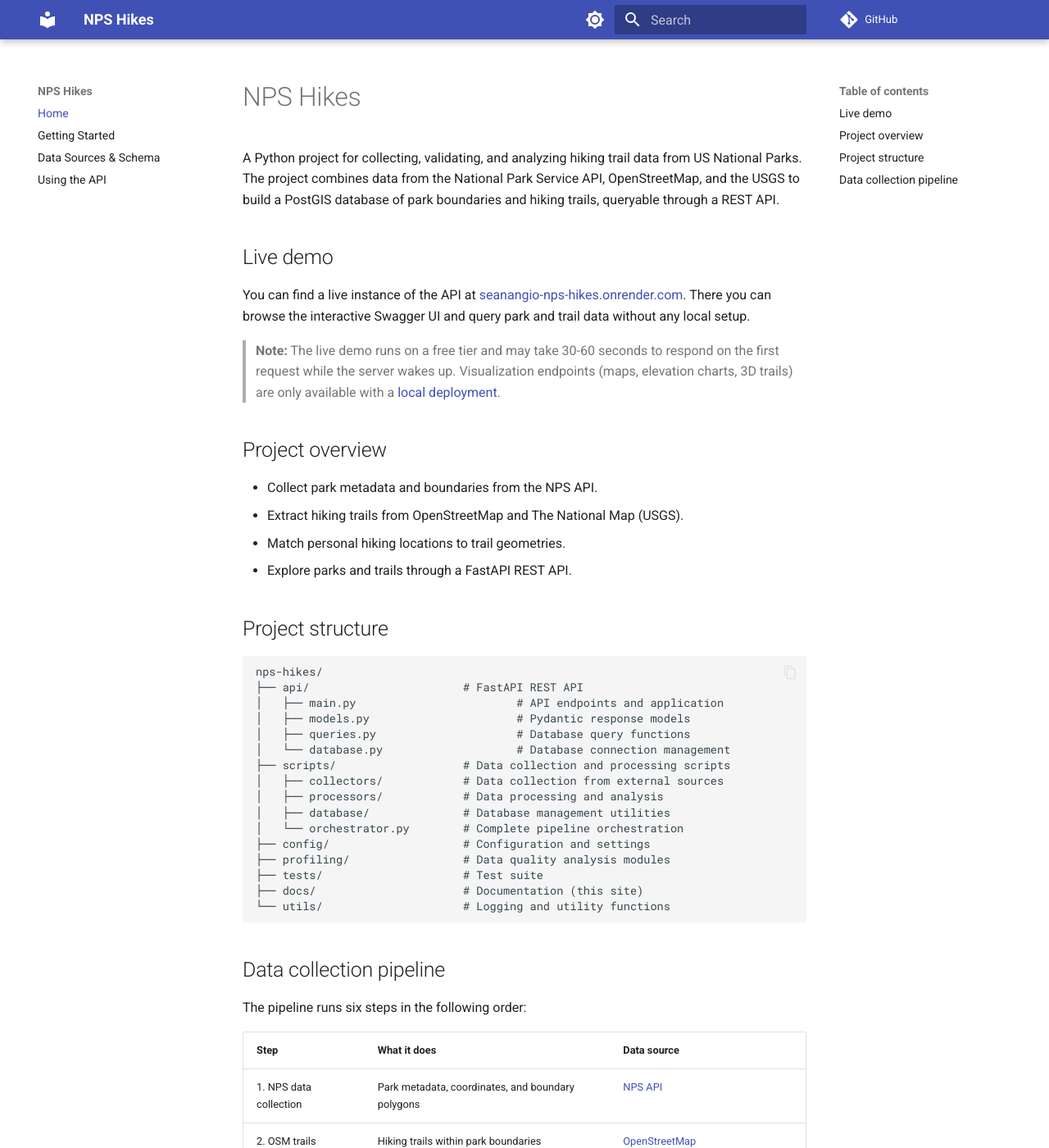
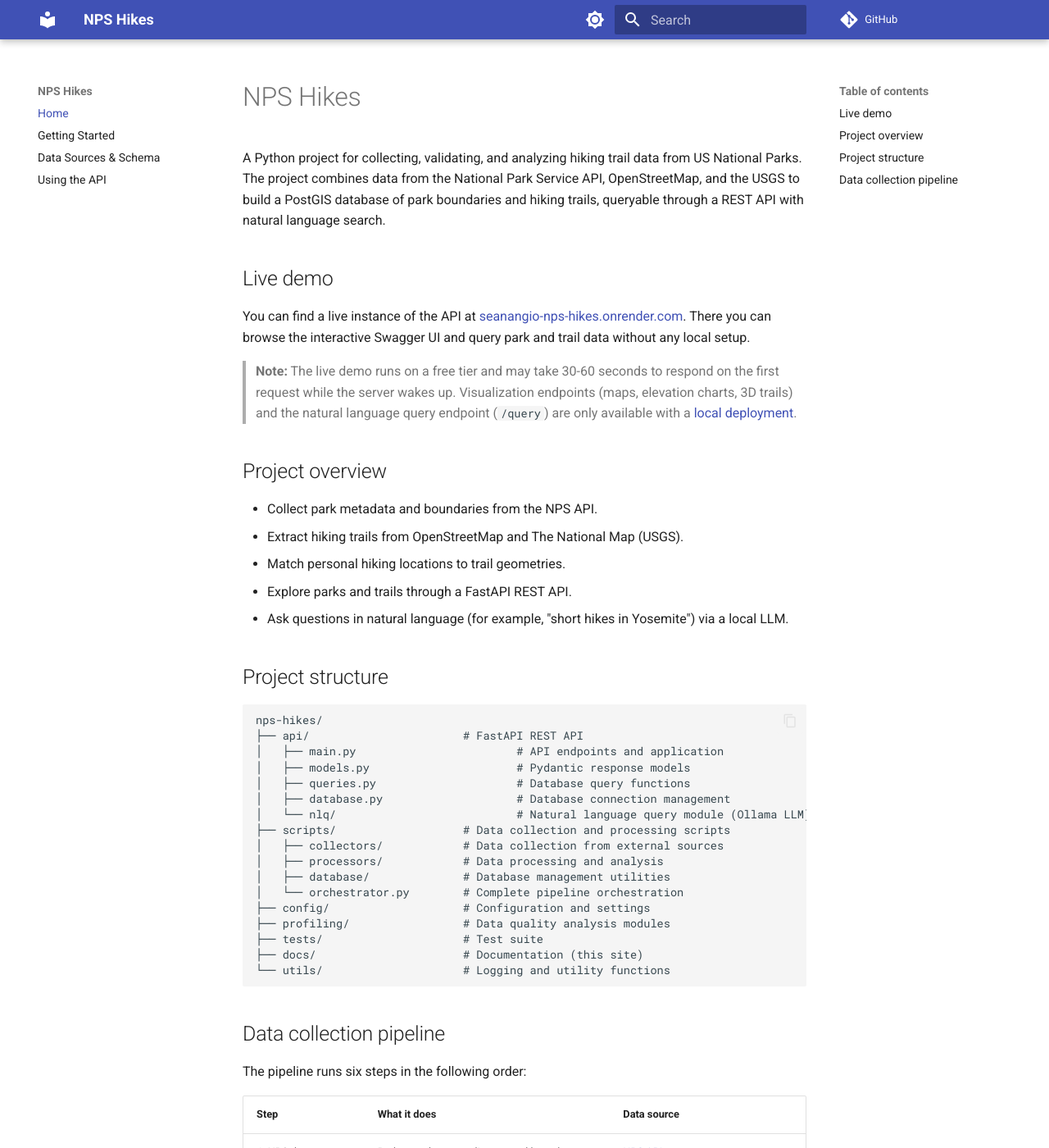
Before and after one commit to seanangio/nps-hikes, an MkDocs documentation site: the page built from docs/index.md, in a window 1280 px wide and 1400 px high. Shown: the whole window at 82% size. Built offline with MkDocs 1.6.1 and Material for MkDocs 9.7.7, drawn with Linux system fonts in a browser that asks for light colours; comment, search, counter and statistics services are not loaded.

Commit message:
update docs for nlq

```diff
--- a/docs/index.md
+++ b/docs/index.md
@@ -1,12 +1,12 @@
 # NPS Hikes
 
-A Python project for collecting, validating, and analyzing hiking trail data from US National Parks. The project combines data from the National Park Service API, OpenStreetMap, and the USGS to build a PostGIS database of park boundaries and hiking trails, queryable through a REST API.
+A Python project for collecting, validating, and analyzing hiking trail data from US National Parks. The project combines data from the National Park Service API, OpenStreetMap, and the USGS to build a PostGIS database of park boundaries and hiking trails, queryable through a REST API with natural language search.
 
 ## Live demo
 
 You can find a live instance of the API at [seanangio-nps-hikes.onrender.com](https://seanangio-nps-hikes.onrender.com/docs). There you can browse the interactive Swagger UI and query park and trail data without any local setup.
 
-> **Note:** The live demo runs on a free tier and may take 30-60 seconds to respond on the first request while the server wakes up. Visualization endpoints (maps, elevation charts, 3D trails) are only available with a [local deployment](getting-started.md).
+> **Note:** The live demo runs on a free tier and may take 30-60 seconds to respond on the first request while the server wakes up. Visualization endpoints (maps, elevation charts, 3D trails) and the natural language query endpoint (`/query`) are only available with a [local deployment](getting-started.md).
 
 ## Project overview
 
@@ -14,6 +14,7 @@
 - Extract hiking trails from OpenStreetMap and The National Map (USGS).
 - Match personal hiking locations to trail geometries.
 - Explore parks and trails through a FastAPI REST API.
+- Ask questions in natural language (for example, "short hikes in Yosemite") via a local LLM.
 
 ## Project structure
 
@@ -23,7 +24,8 @@
 │   ├── main.py                        # API endpoints and application
 │   ├── models.py                      # Pydantic response models
 │   ├── queries.py                     # Database query functions
-│   └── database.py                    # Database connection management
+│   ├── database.py                    # Database connection management
+│   └── nlq/                           # Natural language query module (Ollama LLM)
 ├── scripts/                   # Data collection and processing scripts
 │   ├── collectors/            # Data collection from external sources
 │   ├── processors/            # Data processing and analysis
```
Also changed, not shown: README.md (+1 -1 lines), docs/api-tutorial.md (+54 -2 lines), docs/getting-started.md (+8 -2 lines).
